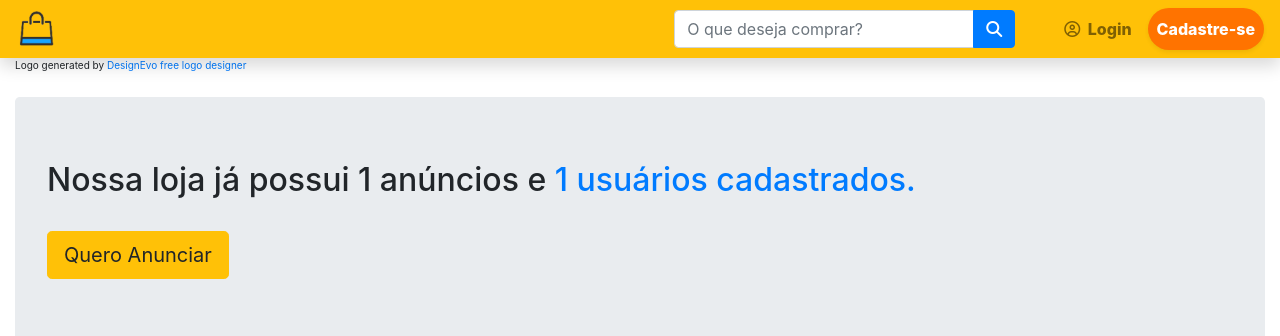
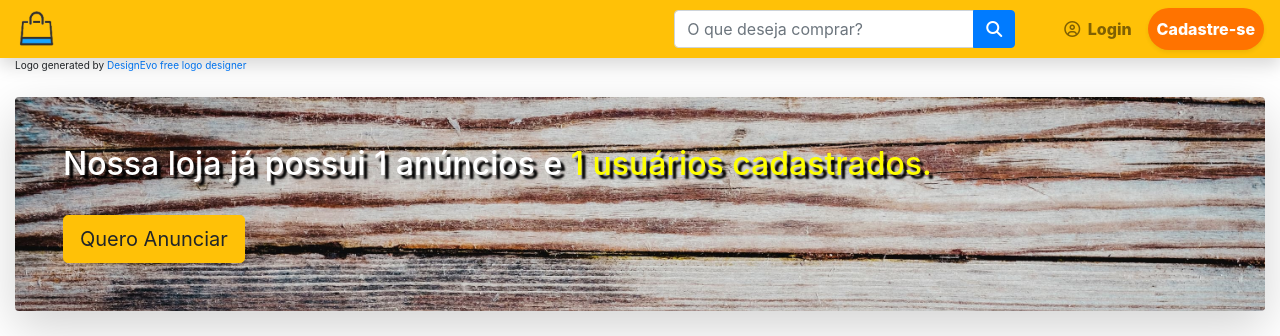
Before and after one commit to LeoDev0/OLFake, a PHP site: page / in a window 1280 px wide. Shown: the top 336 px of the page. Run offline with PHP 8.4, Linux system fonts and the light colour scheme; tables that the repository leaves empty or names only in its code hold one stand-in row (values such as "Sample post"); some libraries are stand-ins or nearby versions.

Commit message:
README adicionado; melhorias de frontend (sombreamentos e imagem de background)

```diff
--- a/anuncios_usuario.php
+++ b/anuncios_usuario.php
@@ -29,7 +29,7 @@ if (isset($_GET['id']) && !empty($_GET['id'])) {
 <div class="container mt-50">
   <h2 class="mb-4">Página do anunciante</h2>
 
-  <div class="breadcrumb align-items-center mb-5">
+  <div class="breadcrumb align-items-center mb-5 shadow">
     <img style="width: 18rem; margin:10px 70px 10px 10px;" class="rounded" src="assets/images/profile-pics/<?= $vendedor['foto_perfil'] ?>" alt="profile-pic">
     <div>
       <h5 class="mb-4"><?= ucfirst($vendedor['nome']) ?></h5>
@@ -58,7 +58,7 @@ if (isset($_GET['id']) && !empty($_GET['id'])) {
 
   <?php if ($total_anuncios['total'] > 0): ?>
   <h5 class="text-center mb-3">Anúncios de <?= ucfirst($vendedor['nome']) ?> (<?= $total_anuncios['total'] ?>)  </h5>
-  <table class="table table-hover">
+  <table class="table table-hover shadow">
     <thead class="thead thead-light">
       <tr>
         <th>Foto</th>
--- a/assets/css/style.css
+++ b/assets/css/style.css
@@ -2,6 +2,21 @@
   background-color: #ffcf3e;
   border: none;
   box-shadow: 0px 3px 44px -11px rgba(0, 0, 0, 0.77);
+}
+
+.bg-art {
+  background-image: url("../images/bg1.jpg");
+  background-size: cover;
+}
+
+.text-shadow {
+  text-shadow: 4px 4px 2px rgb(0, 0, 0);
+}
+
+.text-shadow a {
+  -webkit-text-decoration-color: yellow;
+  text-decoration-color: yellow;
+  color: yellow;
 }
 
 .mt-50 {
--- a/index.php
+++ b/index.php
@@ -29,33 +29,11 @@ if (isset($_SESSION['user_id'])) {
 
   <div style="font-size:10px;" >Logo generated by <a href="https://www.designevo.com/logo-maker/" title="Free Online Logo Maker" target="_blank" rel="noopener">DesignEvo free logo designer</a></div>
 
-    <!-- <div class="container">
-      <div class="jumbotron">
-        <div class="row">
-          <div class="col-lg-4 col-md-12 mb-4">
-            <img src="assets/images/homepage-grid/g1.jpg" class="img-fluid mb-4" alt="">
-            <img src="assets/images/homepage-grid/g2.jpg" class="img-fluid mb-4" alt="">
-          </div>
-
-          <div class="col-lg-4 col-md-12 mb-4">
-            <img src="assets/images/homepage-grid/g3.jpg" class="img-fluid mb-4" alt="">
-            <img src="assets/images/homepage-grid/g4.jpg" class="img-fluid mb-4" alt="">
-          </div>
-
-          <div class="col-lg-4 col-md-12 mb-4">
-            <img src="assets/images/homepage-grid/g5.jpg" class="img-fluid mb-4" alt="">
-            <img src="assets/images/homepage-grid/g6.jpg" class="img-fluid mb-4" alt="">
-          </div>
-        </div>
-      </div>
-    </div> grid com as fotos dentro do jumbotron -->
-
-  <div class="jumbotron mt-4">
-
+  <div class="bg-art rounded mt-4 mb-5 p-5 shadow-lg">
     <?php if (isset($_SESSION['user_id']) && !empty($_SESSION['user_id'])): ?>
-    <h1 class="mb-5">Olá <?= ucfirst($user['nome']) ?>, seja bem-vindo à OLFake.</h1>
+    <h1 class="mb-5 text-white text-shadow">Olá <?= ucfirst($user['nome']) ?>, seja bem-vindo à OLFake.</h1>
     <?php endif; ?>
-    <h2>Nossa loja já possui <?= $totalAnuncios['total'] ?> anúncios e <a href="vendedores.php"><?= $totalUsuarios['total'] ?> usuários cadastrados.</a></h2><br>
+    <h2 class="text-white text-shadow">Nossa loja já possui <?= $totalAnuncios['total'] ?> anúncios e <a href="vendedores.php" class="text-shadow"><?= $totalUsuarios['total'] ?> usuários cadastrados.</a></h2><br>
 
     <?php if (isset($_SESSION['user_id']) && !empty($_SESSION['user_id'])): ?>
     <a href="add_anuncio.php" class="btn btn-warning btn-lg">Quero Anunciar</a>
--- a/meus_anuncios.php
+++ b/meus_anuncios.php
@@ -32,7 +32,7 @@ $total_anuncios = $a->getTotalMeusAnuncios($id);
   <a class="btn btn-primary mb-4" href="add_anuncio.php">Novo anúncio</a>
 
   <?php if ($total_anuncios['total'] > 0): ?>
-  <table class="table table-hover">
+  <table class="table table-hover shadow">
     <thead class="thead thead-light">
       <tr>
         <th>Foto</th>
--- a/settings.php
+++ b/settings.php
@@ -70,7 +70,7 @@ if (isset($_POST['senha_deletar']) && !empty($_POST['senha_deletar'])) {
 
 <div class="container mt-50">
   <h2 class="mb-4">Meu perfil</h2>
-  <div class="jumbotron">
+  <div class="jumbotron shadow">
 
     <div class="row">
 
--- a/vendedores.php
+++ b/vendedores.php
@@ -8,7 +8,7 @@ $allUsers = $usuarios->getDadosAll();
 <div class="container mt-50">
   <h1 class="mb-4">Ranking de vendedores</h1>
 
-  <table class="table table-hover">
+  <table class="table table-hover shadow">
     <thead class="thead thead-light">
       <tr>
         <th>Posição no ranking</th>
```
Also changed, not shown: README.md (added), assets/images/bg1.jpg (added), assets/images/homepage-grid/g1.jpg (deleted), assets/images/homepage-grid/g2.jpg (deleted), assets/images/homepage-grid/g3.jpg (deleted), assets/images/homepage-grid/g4.jpg (deleted), assets/images/homepage-grid/g5.jpg (deleted), assets/images/homepage-grid/g6.jpg (deleted).
